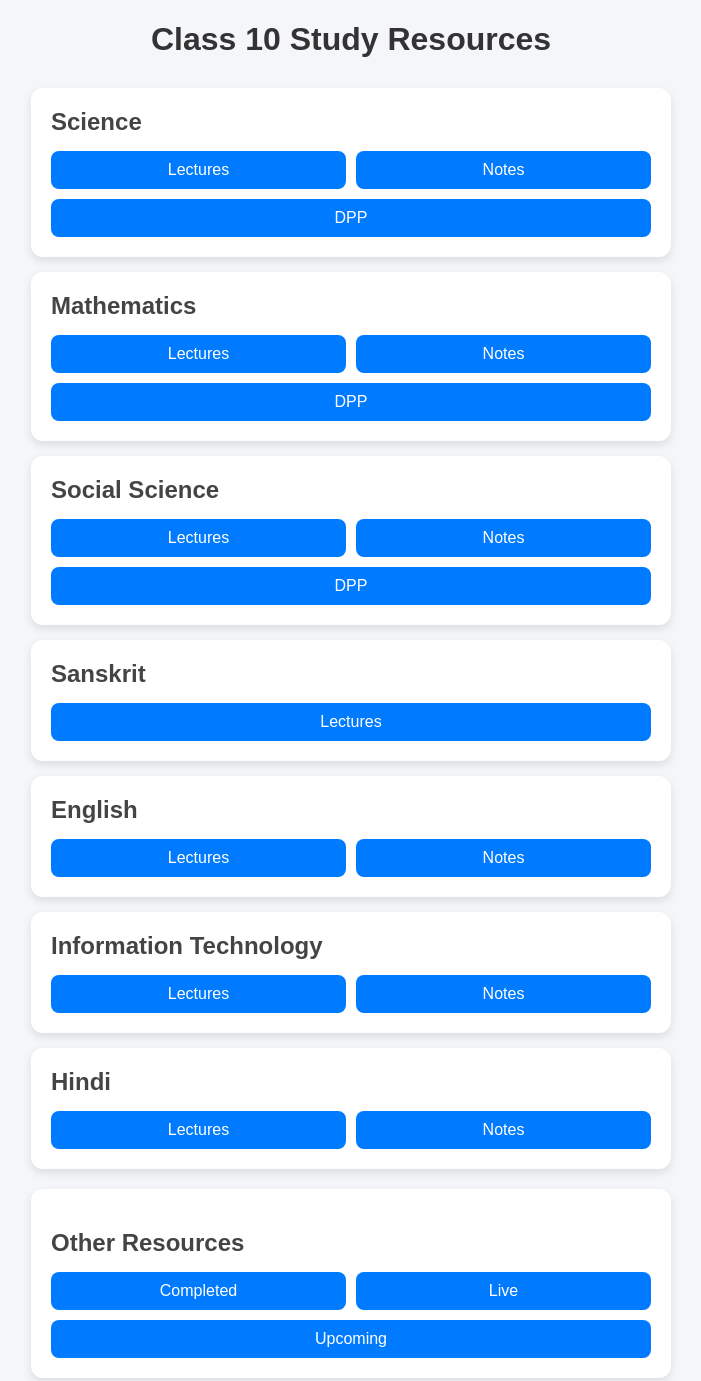
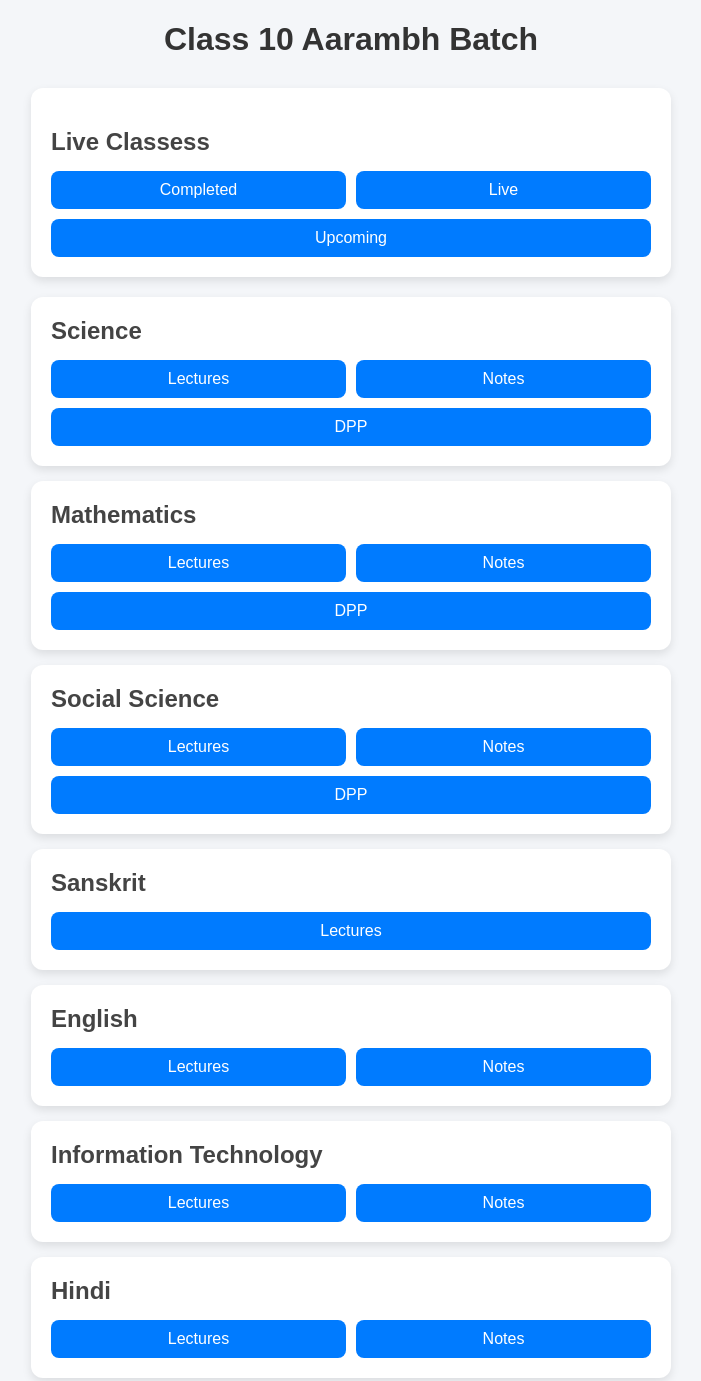
Before and after one commit to amisha2168-spec/live, a plain HTML site: page opop.html in a window 1280 px wide. Shown: the part 20-1401 px from the top of the page, without its empty margins (289-990 px from the left). Drawn offline with Linux system fonts and the light colour scheme.

Commit message:
Update opop.html

```diff
--- a/opop.html
+++ b/opop.html
@@ -61,7 +61,16 @@
 </head>
 <body>
 
-  <h1>Class 10 Study Resources</h1>
+  <h1>Class 10 Aarambh Batch</h1>
+
+   <div class="extra">
+    <h2>Live Classess</h2>
+    <div class="links">
+      <a href="https://api.rolexcoderz.live/?get=completed" target="_blank">Completed</a>
+      <a href="https://api.rolexcoderz.live/?get=live" target="_blank">Live</a>
+      <a href="https://api.rolexcoderz.live/?get=up" target="_blank">Upcoming</a>
+    </div>
+  </div>
 
   <div class="subject">
     <h2>Science</h2>
@@ -121,14 +130,7 @@
     </div>
   </div>
 
-  <div class="extra">
-    <h2>Other Resources</h2>
-    <div class="links">
-      <a href="https://api.rolexcoderz.live/?get=completed" target="_blank">Completed</a>
-      <a href="https://api.rolexcoderz.live/?get=live" target="_blank">Live</a>
-      <a href="https://api.rolexcoderz.live/?get=up" target="_blank">Upcoming</a>
-    </div>
-  </div>
+
 
 </body>
 </html>
```
